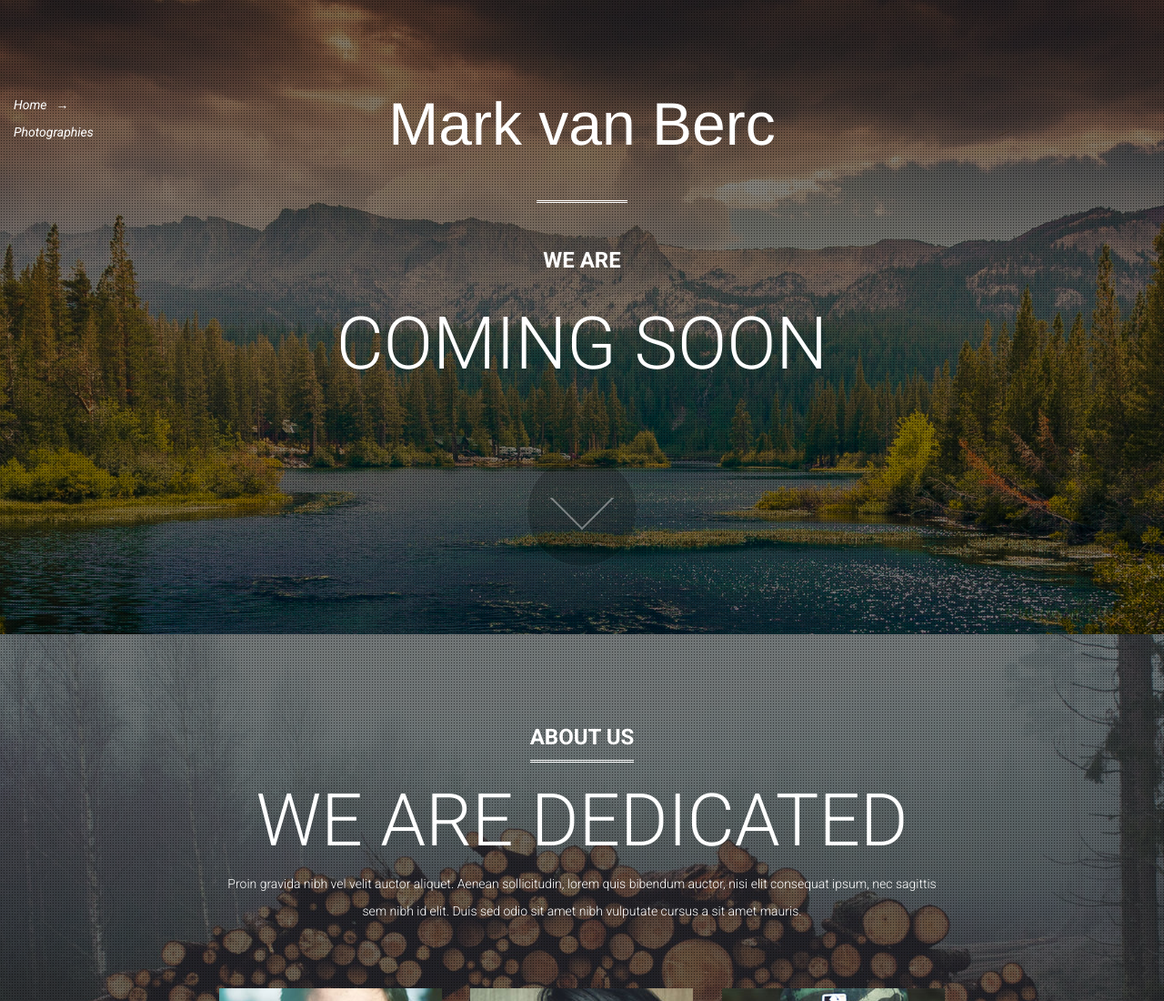
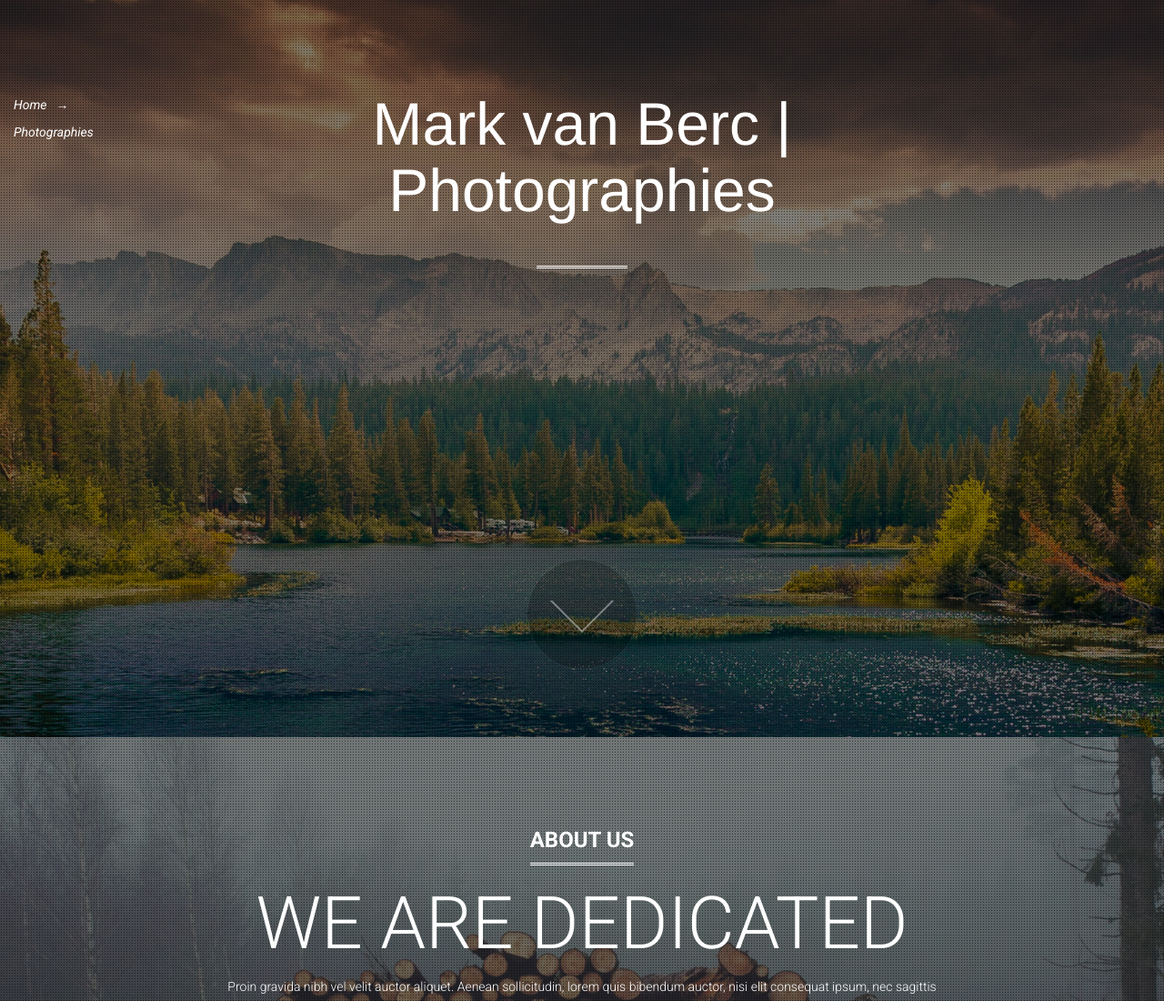
Before and after one commit to markvanberg/markvanberg.github.io, a plain HTML site: page index.html in a window 1280 px wide. Shown: the top 1100 px of the page at 91% size. Drawn offline with Linux system fonts and the light colour scheme.

Commit message:
next changes

```diff
--- a/index.html
+++ b/index.html
@@ -72,16 +72,20 @@
 		<div class="pattern height-resize">
 			<div class="container">
 				<h1 class="site-title">
-					Mark van Berc
+					Mark van Berc | Photographies
 				</h1><!-- /.site-title -->
+
 				<h3 class="section-name">
 					<span>
-						We Are
+						<br/>
+						<br/>
+						<br/>
+						<br/>
+						<br/>
+						<br/>
+						<br/>
 					</span>
 				</h3><!-- /.section-name -->
-				<h2 class="section-title">
-					Coming Soon
-				</h2><!-- /.Section-title  -->
 
 				<div class="next-section">
 					<a class="go-to-about"><span></span></a>
```
